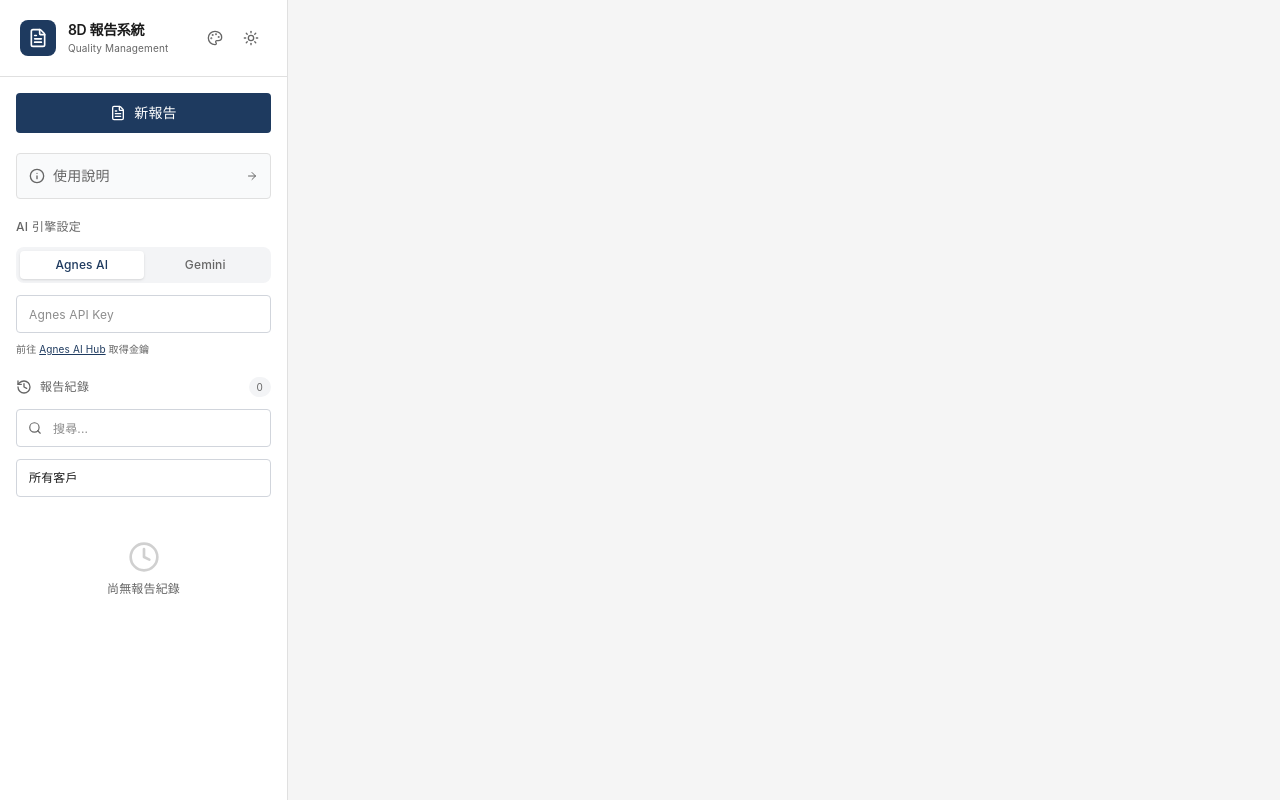
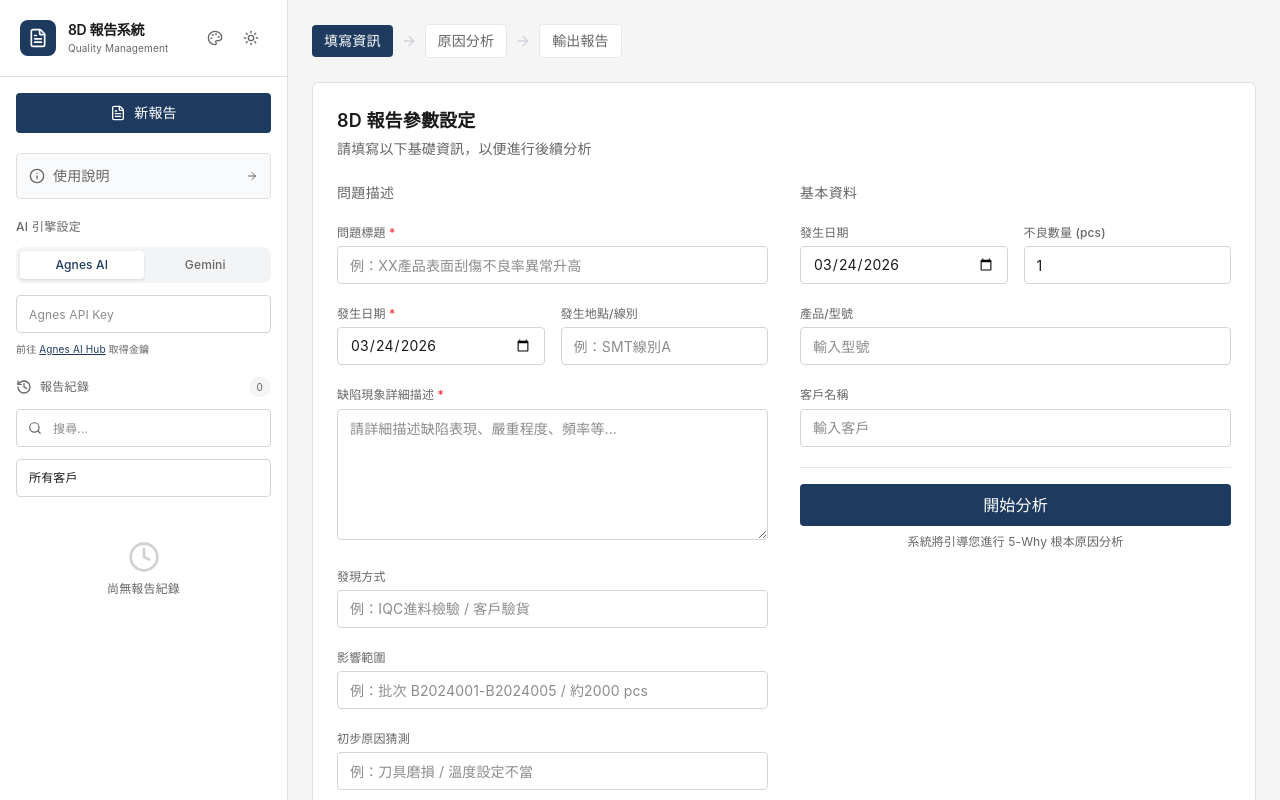
Before and after one commit to Chun-Chieh-Chang/8D-Creator, a Next.js app: page /8D-Creator/ in a window 1280 px wide. Built offline with nearby package versions, Linux system fonts and the light colour scheme.

Commit message:
fix: 添加布局容器樣式修復頁面顯示問題

```diff
--- a/src/app/globals.css
+++ b/src/app/globals.css
@@ -153,6 +153,14 @@
   }
 }
 
+/* 布局容器 */
+.layout-container {
+  display: flex;
+  min-height: 100vh;
+  background-color: var(--bg-base);
+  color: var(--text-primary);
+}
+
 /* 滾動條 - 低調 */
 ::-webkit-scrollbar {
   width: 6px;
```
Also changed, not shown: upload_25239c9d-7092-4701-badb-3627c6407996.jpg (added).
